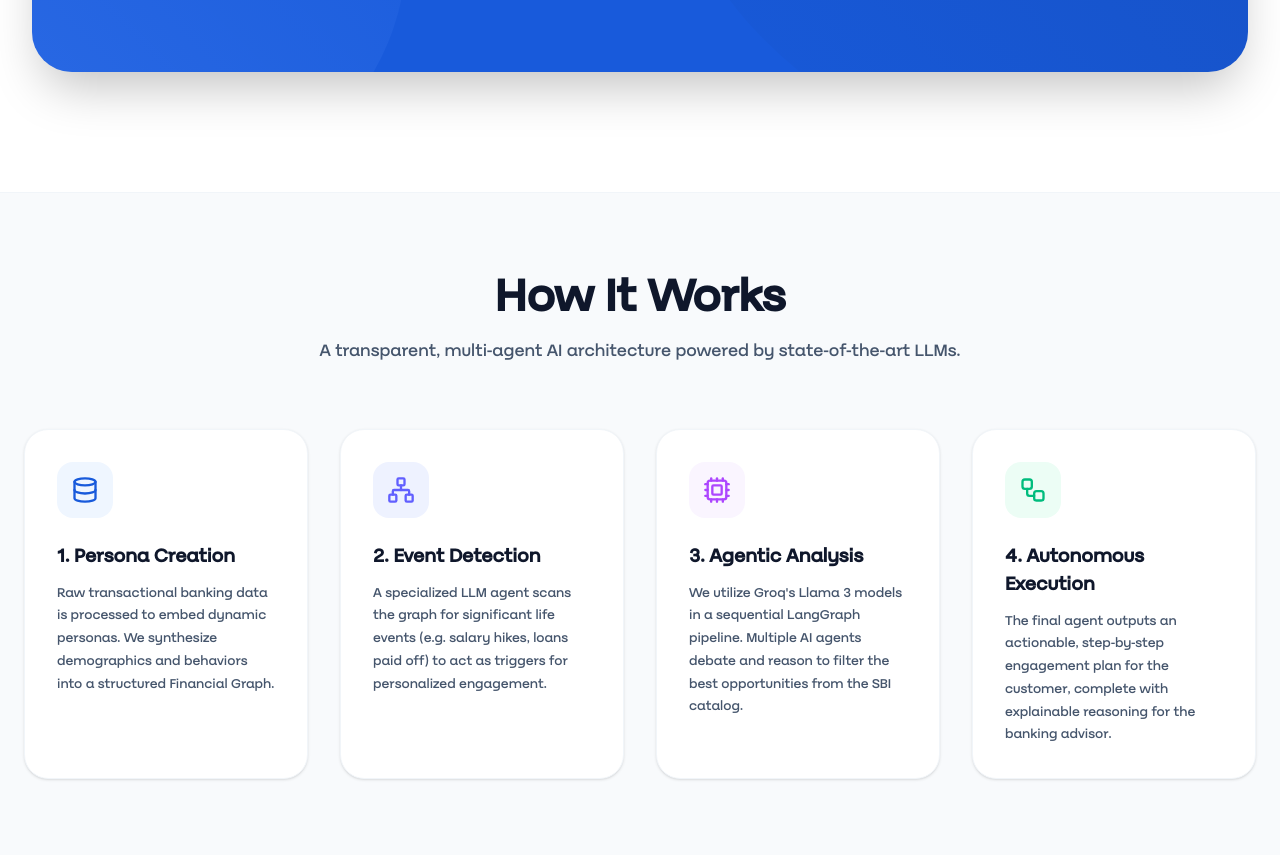
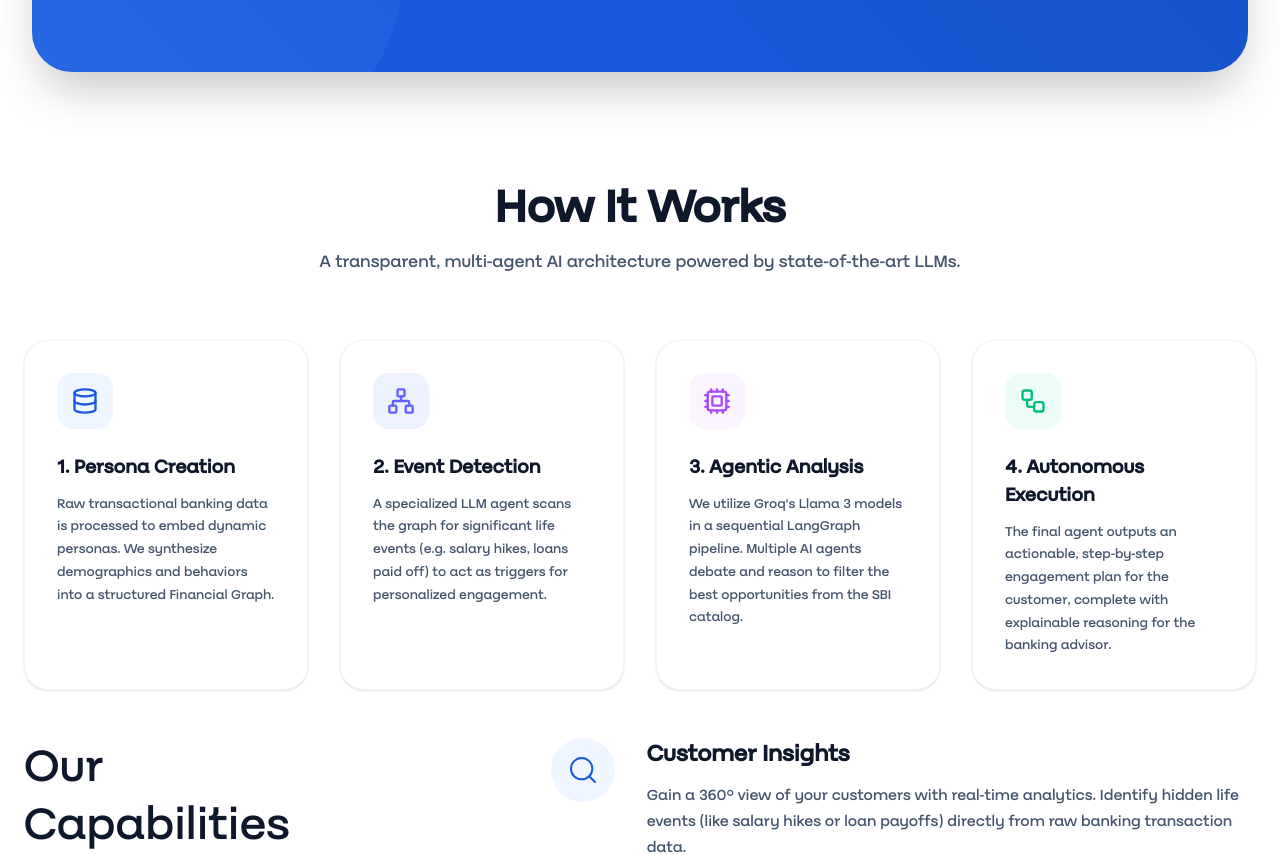
Before and after one commit to aaravgupta0202/engageAI, a React (Vite) app in the folder frontend/: page / in a window 1280 px wide. Shown: the part 2040-2895 px from the top of the page. Built offline with nearby package versions, Linux system fonts and the light colour scheme.

Commit message:
Fix sticky header by removing overflow-x-hidden, update spacing and colors on landing page sections

```diff
--- a/frontend/src/pages/Landing.tsx
+++ b/frontend/src/pages/Landing.tsx
@@ -4,7 +4,7 @@ import PublicChat from '../components/PublicChat';
 
 export default function Landing({ onNavigate }: { onNavigate: (page: string) => void }) {
   return (
-    <div className="flex flex-col items-center justify-start min-h-screen text-left bg-white overflow-x-hidden selection:bg-sbi-blue selection:text-white">
+    <div className="flex flex-col items-center justify-start min-h-screen text-left bg-white selection:bg-sbi-blue selection:text-white">
 
       {/* Navigation for Landing Only */}
       <header className="w-full z-50 sticky top-0 bg-white/70 backdrop-blur-md border-b border-slate-200/50">
@@ -81,7 +81,7 @@ export default function Landing({ onNavigate }: { onNavigate: (page: string) =>
         </div>
 
         {/* Abstract Infinity/Glass Graphic area */}
-        <div className="mt-16 md:mt-24 relative w-full h-48 sm:h-64 md:h-96 flex items-center justify-center">
+        <div className="mt-16 md:mt-24 relative w-full overflow-hidden h-48 sm:h-64 md:h-96 flex items-center justify-center">
 
           {/* Glass Particles */}
           <div className="absolute inset-0 pointer-events-none overflow-visible animate-[spin_20s_linear_infinite]">
@@ -119,7 +119,7 @@ export default function Landing({ onNavigate }: { onNavigate: (page: string) =>
       </div>
 
       {/* Massive Blue Statistics Banner */}
-      <div id="stats" className="w-full max-w-[95%] mx-auto bg-[#185ADB] rounded-[30px] md:rounded-[40px] p-8 md:p-12 lg:p-20 text-white shadow-2xl relative overflow-hidden mb-16 md:mb-20 mt-8 md:mt-12">
+      <div id="stats" className="w-full max-w-[95%] mx-auto bg-[#185ADB] rounded-[30px] md:rounded-[40px] p-8 md:p-12 lg:p-20 text-white shadow-2xl relative overflow-hidden mb-8 md:mb-12 mt-8 md:mt-12">
         <div className="absolute top-0 right-0 w-[800px] h-[800px] bg-gradient-to-bl from-[#0A1931]/20 to-transparent rounded-full -translate-y-1/4 translate-x-1/4 pointer-events-none"></div>
         <div className="absolute bottom-0 left-0 w-[500px] h-[500px] bg-gradient-to-tr from-[#5E95FF]/30 to-transparent rounded-full translate-y-1/4 -translate-x-1/4 pointer-events-none"></div>
 
@@ -147,7 +147,7 @@ export default function Landing({ onNavigate }: { onNavigate: (page: string) =>
       </div>
 
       {/* Architecture & Working Section */}
-      <div id="architecture" className="w-full bg-slate-50 border-y border-slate-100 py-20 mt-10">
+      <div id="architecture" className="w-full bg-white py-12 mt-4">
         <div className="max-w-7xl mx-auto px-6">
           <div className="text-center mb-16">
             <h2 className="text-4xl md:text-5xl font-bold text-slate-900 mb-4">How It Works</h2>
```
